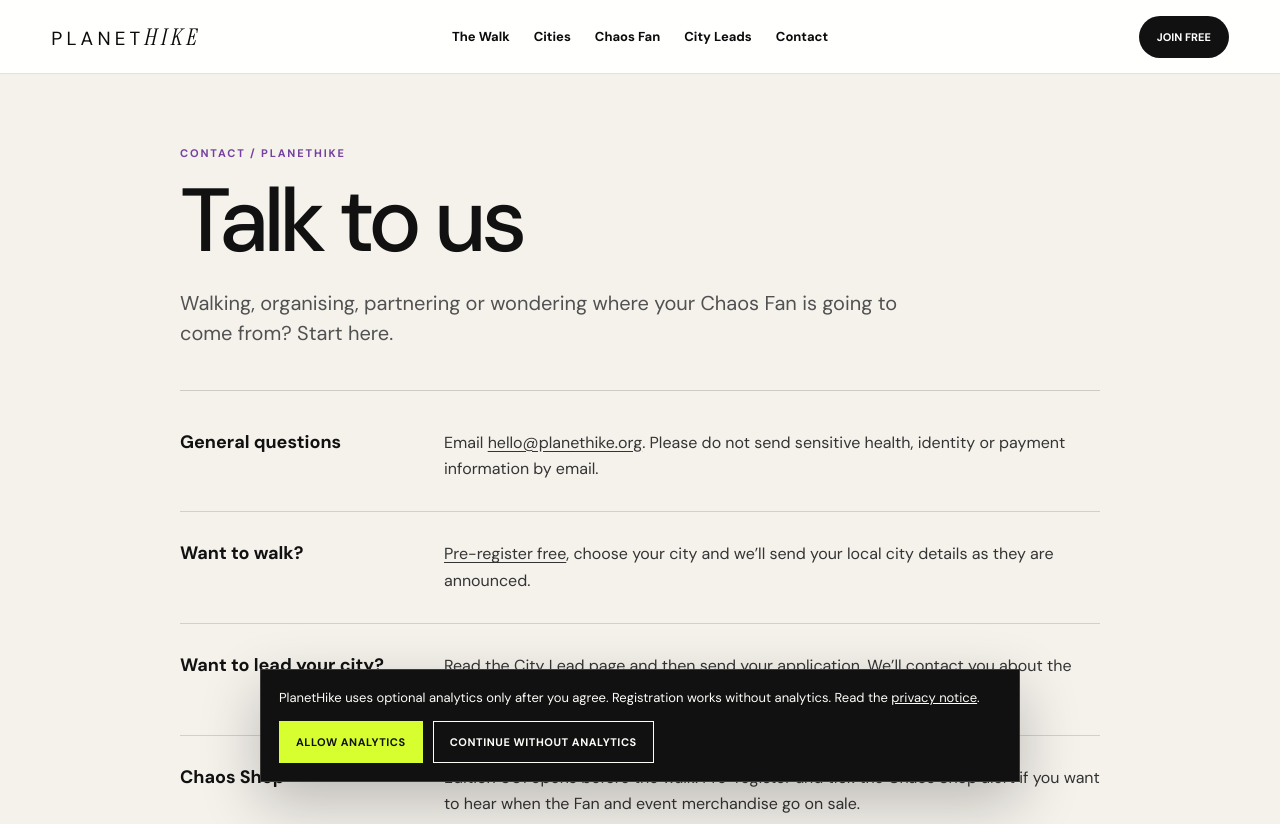
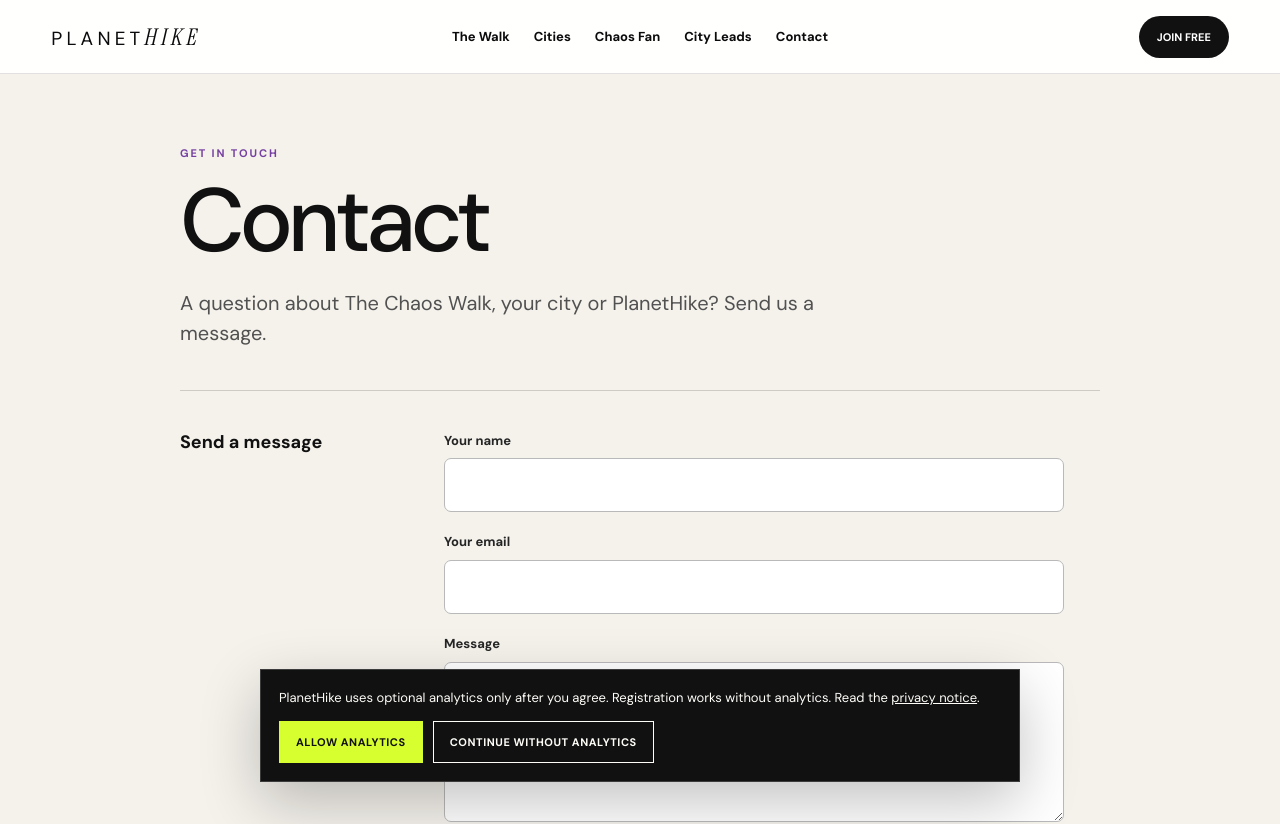
Before and after one commit to unikmo/planethike, a Next.js app: page /contact in a window 1280 px wide. Shown: the top 824 px of the page. Built offline with nearby package versions, Linux system fonts and the light colour scheme; no server answers.

Commit message:
Replace email-only PlanetHike contact page with working contact form

```diff
--- a/app/contact/page.tsx
+++ b/app/contact/page.tsx
@@ -1,22 +1,20 @@
 import type { Metadata } from 'next';
 import LegalPage from '../LegalPage';
+import ContactForm from '../ContactForm';
 
 export const metadata: Metadata = {
   title: 'Contact | PlanetHike',
-  description: 'Contact PlanetHike about The Chaos Walk, pre-registration, City Leads or the Chaos Shop.',
+  description: 'Contact PlanetHike about The Chaos Walk, city participation, partnerships or the Chaos Fan.',
   alternates: { canonical: '/contact' },
 };
 
 export default function ContactPage() {
   return <LegalPage
-    eyebrow="CONTACT / PLANETHIKE"
-    title="Talk to us"
-    intro="Walking, organising, partnering or wondering where your Chaos Fan is going to come from? Start here."
+    eyebrow="Get in touch"
+    title="Contact"
+    intro="A question about The Chaos Walk, your city or PlanetHike? Send us a message."
     sections={[
-      {heading:'General questions',body:<p>Email <a href="mailto:hello@planethike.org">hello@planethike.org</a>. Please do not send sensitive health, identity or payment information by email.</p>},
-      {heading:'Want to walk?',body:<p><a href="/join">Pre-register free</a>, choose your city and we’ll send your local city details as they are announced.</p>},
-      {heading:'Want to lead your city?',body:<p>Read the <a href="/city-leads">City Lead page</a> and then <a href="/city-leads/apply">send your application</a>. We’ll contact you about the next step.</p>},
-      {heading:'Chaos Shop',body:<p>Edition 001 opens before the walk. Pre-register and tick the Chaos Shop alert if you want to hear when the Fan and event merchandise go on sale.</p>}
+      {heading:'Send a message',body:<ContactForm />},
     ]}
   />;
 }
```
